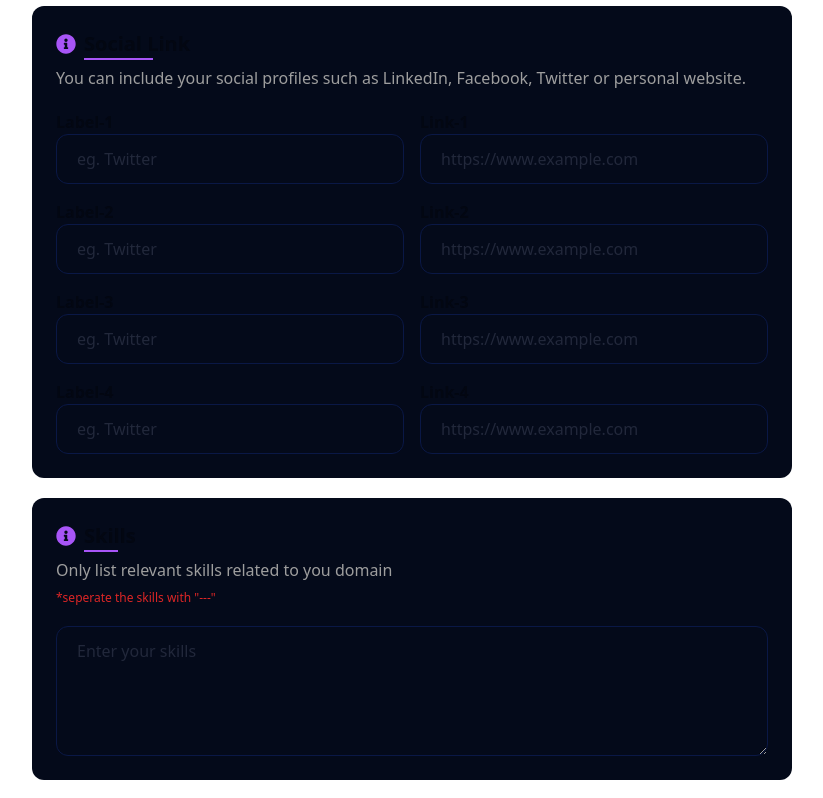
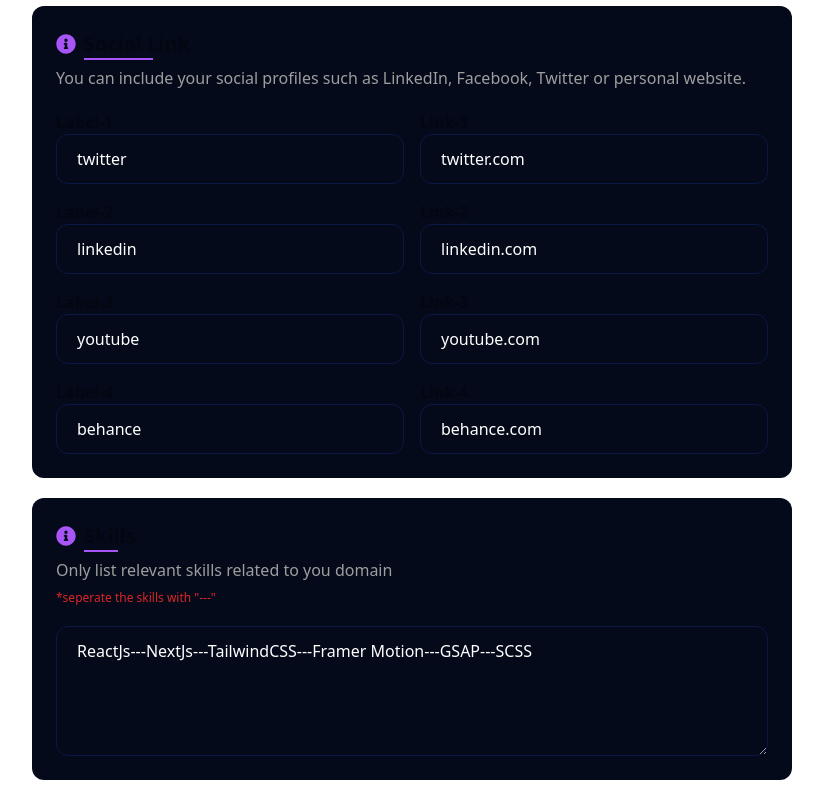
Before and after one commit to HarikrishnanYPR1707/EcliptiQ, a React (Vite) app in the folder client/: page /information in a window 1280 px wide. Shown: the part 5060-5858 px from the top of the page, without its empty margins (228-1051 px from the left). Built offline with nearby package versions, Linux system fonts and the light colour scheme; no server answers; a web font is replaced by a local one.

Commit message:
Added value for skills section

```diff
--- a/client/src/pages/Information.jsx
+++ b/client/src/pages/Information.jsx
@@ -1311,6 +1311,7 @@ const Information = () => {
                   type="text"
                   placeholder="eg. Twitter"
                   className="w-full rounded-xl border border-[#0a1846] bg-[#040a1a] py-3 pl-5 text-white placeholder:text-[#22283b] focus:border-none focus:outline focus:outline-purple-500"
+                  value={userResumeData.socialLink.link1.label}
                   onChange={(e) => {
                     setUserResumeData((prev) => ({
                       ...prev,
@@ -1333,6 +1334,7 @@ const Information = () => {
                   type="url"
                   placeholder="https://www.example.com"
                   className="w-full rounded-xl border border-[#0a1846] bg-[#040a1a] py-3 pl-5 text-white placeholder:text-[#22283b] focus:border-none focus:outline focus:outline-purple-500"
+                  value={userResumeData.socialLink.link1.link}
                   onChange={(e) => {
                     setUserResumeData((prev) => ({
                       ...prev,
@@ -1358,6 +1360,7 @@ const Information = () => {
                   type="text"
                   placeholder="eg. Twitter"
                   className="w-full rounded-xl border border-[#0a1846] bg-[#040a1a] py-3 pl-5 text-white placeholder:text-[#22283b] focus:border-none focus:outline focus:outline-purple-500"
+                  value={userResumeData.socialLink.link2.label}
                   onChange={(e) => {
                     setUserResumeData((prev) => ({
                       ...prev,
@@ -1380,6 +1383,7 @@ const Information = () => {
                   type="url"
                   placeholder="https://www.example.com"
                   className="w-full rounded-xl border border-[#0a1846] bg-[#040a1a] py-3 pl-5 text-white placeholder:text-[#22283b] focus:border-none focus:outline focus:outline-purple-500"
+                  value={userResumeData.socialLink.link2.link}
                   onChange={(e) => {
                     setUserResumeData((prev) => ({
                       ...prev,
@@ -1405,6 +1409,7 @@ const Information = () => {
                   type="text"
                   placeholder="eg. Twitter"
                   className="w-full rounded-xl border border-[#0a1846] bg-[#040a1a] py-3 pl-5 text-white placeholder:text-[#22283b] focus:border-none focus:outline focus:outline-purple-500"
+                  value={userResumeData.socialLink.link3.label}
                   onChange={(e) => {
                     setUserResumeData((prev) => ({
                       ...prev,
@@ -1427,6 +1432,7 @@ const Information = () => {
                   type="url"
                   placeholder="https://www.example.com"
                   className="w-full rounded-xl border border-[#0a1846] bg-[#040a1a] py-3 pl-5 text-white placeholder:text-[#22283b] focus:border-none focus:outline focus:outline-purple-500"
+                  value={userResumeData.socialLink.link3.link}
                   onChange={(e) => {
                     setUserResumeData((prev) => ({
                       ...prev,
@@ -1452,6 +1458,7 @@ const Information = () => {
                   type="text"
                   placeholder="eg. Twitter"
                   className="w-full rounded-xl border border-[#0a1846] bg-[#040a1a] py-3 pl-5 text-white placeholder:text-[#22283b] focus:border-none focus:outline focus:outline-purple-500"
+                  value={userResumeData.socialLink.link4.label}
                   onChange={(e) => {
                     setUserResumeData((prev) => ({
                       ...prev,
@@ -1474,6 +1481,7 @@ const Information = () => {
                   type="url"
                   placeholder="https://www.example.com"
                   className="w-full rounded-xl border border-[#0a1846] bg-[#040a1a] py-3 pl-5 text-white placeholder:text-[#22283b] focus:border-none focus:outline focus:outline-purple-500"
+                  value={userResumeData.socialLink.link4.link}
                   onChange={(e) => {
                     setUserResumeData((prev) => ({
                       ...prev,
@@ -1516,6 +1524,7 @@ const Information = () => {
             <textarea
               placeholder="Enter your skills"
               className="h-[130px] w-full rounded-xl border border-[#0a1846] bg-[#040a1a] py-3 pl-5 text-white placeholder:text-[#22283b] focus:border-none focus:outline focus:outline-purple-500"
+              value={userResumeData.skills}
               onChange={(e) => {
                 setUserResumeData((prev) => ({
                   ...prev,
```
